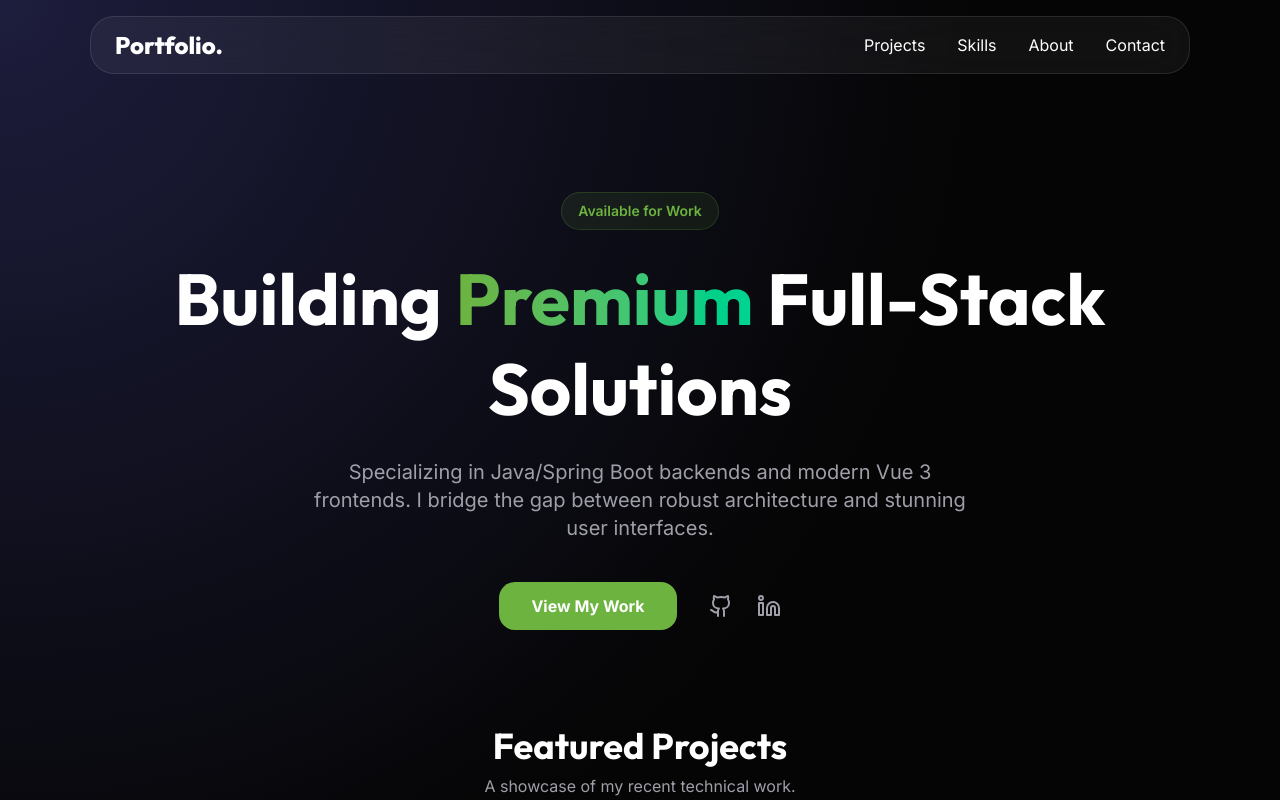
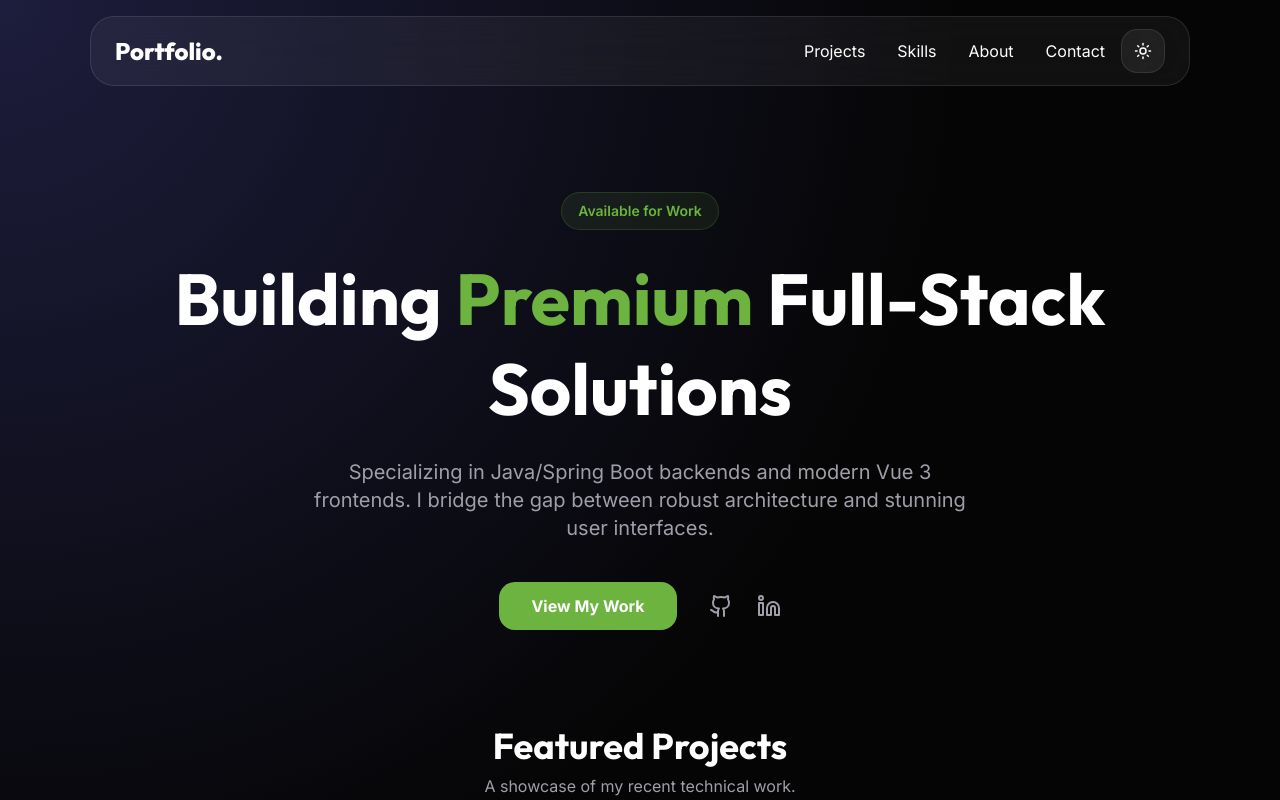
Before and after one commit to ezedincode/portfolio, a Vue app in the folder frontend/: page / in a window 1280 px wide. Shown: the top 800 px of the page. Built offline with nearby package versions, Linux system fonts and the light colour scheme; no server answers.

Commit message:
adding light mode

```diff
--- a/frontend/index.html
+++ b/frontend/index.html
@@ -5,6 +5,18 @@
     <link rel="icon" type="image/svg+xml" href="/vite.svg" />
     <meta name="viewport" content="width=device-width, initial-scale=1.0" />
     <title>Sovannaro | Full-Stack Portiolio</title>
+    <script>
+      // Apply theme before paint (default: dark / night mode)
+      (function () {
+        try {
+          var theme = localStorage.getItem('theme')
+          var isDark = theme ? theme === 'dark' : true
+          document.documentElement.classList.toggle('dark', isDark)
+        } catch (e) {
+          document.documentElement.classList.add('dark')
+        }
+      })()
+    </script>
     <link rel="preconnect" href="https://fonts.googleapis.com">
     <link rel="preconnect" href="https://fonts.gstatic.com" crossorigin>
     <link href="https://fonts.googleapis.com/css2?family=Inter:ital,opsz,wght@0,14..32,100..900;1,14..32,100..900&family=Outfit:wght@100..900&display=swap" rel="stylesheet">
--- a/frontend/src/App.vue
+++ b/frontend/src/App.vue
@@ -1,14 +1,33 @@
 <script setup>
 import { onMounted, ref } from 'vue'
-import { LucideGithub, LucideLinkedin, LucideExternalLink, LucideMail } from 'lucide-vue-next'
+import { LucideGithub, LucideLinkedin, LucideExternalLink, LucideMail, LucideMoon, LucideSun } from 'lucide-vue-next'
 import ProjectCard from './components/ProjectCard.vue'
 import SkillBadge from './components/SkillBadge.vue'
 
 const projects = ref([])
 
+const isDark = ref(document.documentElement.classList.contains('dark'))
+
+function applyTheme(dark) {
+  document.documentElement.classList.toggle('dark', dark)
+  localStorage.setItem('theme', dark ? 'dark' : 'light')
+}
+
+function toggleTheme() {
+  isDark.value = !isDark.value
+  applyTheme(isDark.value)
+}
+
 const skills = ['Spring Boot', 'Java 17', 'Vue 3', 'PostgreSQL', 'Docker', 'AWS', 'TypeScript', 'Vite', 'Pinia', 'Spring Security']
 
 onMounted(async () => {
+  // Keep in sync with the pre-hydration theme script in index.html
+  const storedTheme = localStorage.getItem('theme')
+  if (storedTheme === 'dark' || storedTheme === 'light') {
+    isDark.value = storedTheme === 'dark'
+    applyTheme(isDark.value)
+  }
+
   try {
     const response = await fetch('http://localhost:8080/api/projects')
     if (response.ok) {
@@ -40,14 +59,27 @@ onMounted(async () => {
 </script>
 
 <template>
-  <header class="glass fixed top-4 left-1/2 -translate-x-1/2 w-[calc(100%-2rem)] max-w-[1100px] z-[1000] py-3 px-6">
+  <header class="glass fixed top-4 left-1/2 -translate-x-1/2 w-[calc(100%-2rem)] max-w-275 z-1000 py-3 px-6">
     <nav class="container mx-auto flex justify-between items-center">
       <div class="text-2xl font-extrabold font-outfit">Portfolio.</div>
-      <div class="hidden md:flex gap-8">
-        <a href="#projects" class="hover:text-spring-green transition-colors">Projects</a>
-        <a href="#skills" class="hover:text-spring-green transition-colors">Skills</a>
-        <a href="#about" class="hover:text-spring-green transition-colors">About</a>
-        <a href="#contact" class="hover:text-spring-green transition-colors">Contact</a>
+      <div class="flex items-center gap-4">
+        <div class="hidden md:flex gap-8">
+          <a href="#projects" class="hover:text-spring-green transition-colors">Projects</a>
+          <a href="#skills" class="hover:text-spring-green transition-colors">Skills</a>
+          <a href="#about" class="hover:text-spring-green transition-colors">About</a>
+          <a href="#contact" class="hover:text-spring-green transition-colors">Contact</a>
+        </div>
+
+        <button
+          type="button"
+          class="inline-flex items-center justify-center rounded-xl border border-black/10 dark:border-white/10 bg-white/60 dark:bg-white/5 hover:bg-white/80 dark:hover:bg-white/10 backdrop-blur-xl transition-colors w-11 h-11"
+          :aria-label="isDark ? 'Switch to light mode' : 'Switch to night mode'"
+          :title="isDark ? 'Light mode' : 'Night mode'"
+          @click="toggleTheme"
+        >
+          <LucideSun v-if="isDark" :size="18" />
+          <LucideMoon v-else :size="18" />
+        </button>
       </div>
     </nav>
   </header>
@@ -58,9 +90,9 @@ onMounted(async () => {
         Available for Work
       </div>
       <h1 class="text-5xl md:text-7xl font-bold mb-6 leading-tight font-outfit">
-        Building <span class="gradient-text">Premium</span> Full-Stack Solutions
+        Building <span class="text-spring-green">Premium</span> Full-Stack Solutions
       </h1>
-      <p class="text-xl text-zinc-400 max-w-2xl mx-auto mb-10">
+      <p class="text-xl text-zinc-600 dark:text-zinc-400 max-w-2xl mx-auto mb-10">
         Specializing in Java/Spring Boot backends and modern Vue 3 frontends.
         I bridge the gap between robust architecture and stunning user interfaces.
       </p>
@@ -68,7 +100,7 @@ onMounted(async () => {
         <button class="bg-spring-green hover:bg-spring-green/90 text-white px-8 py-3 rounded-xl font-bold transition-transform hover:-translate-y-1">
           View My Work
         </button>
-        <div class="flex gap-6 text-zinc-400">
+        <div class="flex gap-6 text-zinc-600 dark:text-zinc-400">
           <a href="#" class="hover:text-spring-green transition-colors"><LucideGithub /></a>
           <a href="#" class="hover:text-spring-green transition-colors"><LucideLinkedin /></a>
         </div>
@@ -78,7 +110,7 @@ onMounted(async () => {
     <section id="projects" class="mb-32">
       <div class="text-center mb-16">
         <h2 class="text-4xl font-bold mb-2 font-outfit">Featured Projects</h2>
-        <p class="text-zinc-400">A showcase of my recent technical work.</p>
+        <p class="text-zinc-600 dark:text-zinc-400">A showcase of my recent technical work.</p>
       </div>
       <div class="grid grid-cols-1 md:grid-cols-2 lg:grid-cols-3 gap-8">
         <ProjectCard v-for="project in projects" :key="project.id" :project="project" />
@@ -95,7 +127,7 @@ onMounted(async () => {
     <footer id="contact" class="glass text-center py-16 px-8 mb-16">
       <div class="max-w-2xl mx-auto">
         <h2 class="text-4xl font-bold mb-4 font-outfit">Let's build something together</h2>
-        <p class="text-zinc-400 mb-8">Currently looking for new opportunities in Full-Stack Development.</p>
+        <p class="text-zinc-600 dark:text-zinc-400 mb-8">Currently looking for new opportunities in Full-Stack Development.</p>
         <a href="mailto:hello@example.com" class="inline-flex items-center gap-2 bg-spring-green text-white px-8 py-3 rounded-xl font-semibold hover:-translate-y-1 transition-transform">
           <LucideMail :size="20" /> Get In Touch
         </a>
--- a/frontend/src/components/ProjectCard.vue
+++ b/frontend/src/components/ProjectCard.vue
@@ -11,25 +11,25 @@ defineProps({
 
 <template>
   <div class="glass flex flex-col h-full overflow-hidden transition-all duration-300 hover:-translate-y-2 hover:border-spring-green/50">
-    <div v-if="project.imageUrl" class="h-48 bg-cover bg-center border-b border-white/10" :style="{ backgroundImage: `url(${project.imageUrl})` }"></div>
-    <div v-else class="h-48 bg-radial from-spring-green/20 to-zinc-900 flex items-center justify-center border-b border-white/10">
+    <div v-if="project.imageUrl" class="h-48 bg-cover bg-center border-b border-black/10 dark:border-white/10" :style="{ backgroundImage: `url(${project.imageUrl})` }"></div>
+    <div v-else class="h-48 bg-radial from-spring-green/10 to-zinc-100 dark:from-spring-green/20 dark:to-zinc-900 flex items-center justify-center border-b border-black/10 dark:border-white/10">
       <div class="text-spring-green opacity-40">
         <LucideExternalLink :size="48" />
       </div>
     </div>
-    <div class="p-6 flex-grow flex flex-col">
+    <div class="p-6 grow flex flex-col">
       <h3 class="text-xl font-bold mb-3 font-outfit">{{ project.title }}</h3>
-      <p class="text-zinc-400 text-sm leading-relaxed mb-6 flex-grow">{{ project.description }}</p>
+      <p class="text-zinc-600 dark:text-zinc-400 text-sm leading-relaxed mb-6 grow">{{ project.description }}</p>
       <div class="flex flex-wrap gap-2 mb-6">
         <span v-for="tag in project.tags?.split(',')" :key="tag" class="text-[10px] px-3 py-1 bg-spring-green/10 text-spring-green rounded-full font-bold uppercase tracking-wider">
           {{ tag.trim() }}
         </span>
       </div>
       <div class="flex gap-4">
-        <a v-if="project.githubUrl" :href="project.githubUrl" target="_blank" class="text-zinc-400 hover:text-spring-green transition-colors">
+        <a v-if="project.githubUrl" :href="project.githubUrl" target="_blank" class="text-zinc-600 dark:text-zinc-400 hover:text-spring-green transition-colors">
           <LucideGithub :size="20" />
         </a>
-        <a v-if="project.demoUrl" :href="project.demoUrl" target="_blank" class="text-zinc-400 hover:text-spring-green transition-colors">
+        <a v-if="project.demoUrl" :href="project.demoUrl" target="_blank" class="text-zinc-600 dark:text-zinc-400 hover:text-spring-green transition-colors">
           <LucideExternalLink :size="20" />
         </a>
       </div>
--- a/frontend/src/style.css
+++ b/frontend/src/style.css
@@ -1,3 +1,4 @@
+@config "../tailwind.config.js";
 @import "tailwindcss";
 
 @theme {
@@ -16,17 +17,27 @@
   --text-secondary: #a1a1aa;
 }
 
+html {
+  background-color: #ffffff;
+}
+
+html.dark {
+  background-color: #050505;
+  background-image: radial-gradient(circle at top left, #1d1d3d 0%, #050505 40%);
+  background-repeat: no-repeat;
+}
+
 body {
-  @apply bg-[#050505] text-white font-inter;
+  @apply text-zinc-900 dark:text-white font-inter;
   margin: 0;
   min-height: 100vh;
-  background: radial-gradient(circle at top left, #1d1d3d 0%, #050505 40%);
+  background-color: transparent;
 }
 
 .glass {
-  @apply bg-white/5 backdrop-blur-xl border border-white/10 rounded-2xl;
+  @apply bg-white/70 dark:bg-white/5 backdrop-blur-xl border border-black/10 dark:border-white/10 rounded-2xl;
 }
 
 .gradient-text {
-  @apply bg-clip-text text-transparent bg-gradient-to-r from-spring-green to-emerald-400;
+  @apply bg-clip-text text-transparent bg-linear-to-r from-spring-green to-emerald-400;
 }
--- /dev/null
+++ b/frontend/tailwind.config.js
@@ -0,0 +1,8 @@
+/** @type {import('tailwindcss').Config} */
+export default {
+  darkMode: 'class',
+  content: [
+    './index.html',
+    './src/**/*.{vue,js,ts,jsx,tsx}',
+  ],
+}
```
